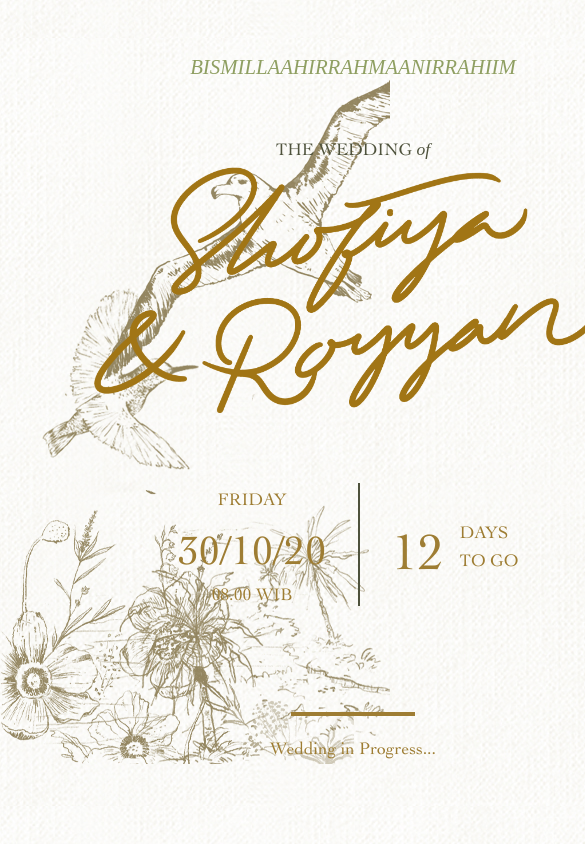
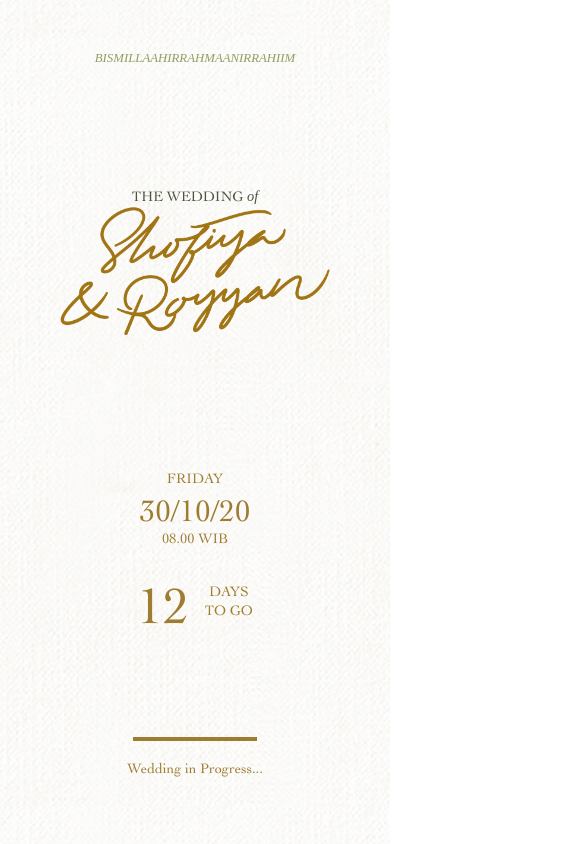
Before and after one commit to royyandzakiy/shofiyaroyyan, a plain HTML site: page index.html in a window 390 px wide. Shown: the top 844 px of the page, 585 px wide, since content can reach past the window. Drawn offline with Linux system fonts and the light colour scheme.

Commit message:
changed margins

```diff
--- a/css/style.css
+++ b/css/style.css
@@ -25,7 +25,7 @@
 body {
   background-color: #F9F9F7;
   background:url(../img/Background_WebAsset.jpg) center center repeat;
-  min-height: 100vh;
+  /* min-height: 100vh; */
   line-height: 1.6;
   color: var(--primary-color);
 }
@@ -40,22 +40,6 @@ div {
   /* border: 1px solid red; */
 }
 
-  div.line-v {
-    border-right: 2px solid var(--secondary-color);
-  }
-
-  div.line-h:before {
-    content: "";
-    display: block;
-    width: 120px;
-    border: 2px solid var(--primary-color);
-    margin: 1em auto;
-  }
-
-  /* main:hover div.line-h:before {
-    width: 50px;
-  } */
-
   .horizontal {
     display: inline-flex;
     flex-direction: row;
@@ -63,12 +47,11 @@ div {
   }
 
   .container {
-    max-width: 700px;
     padding: 0 2rem;
     margin: auto;
     text-align: center;
     display: flex;
-    flex-flow: column wrap;
+    flex-flow: column;
     justify-content: center;
   }
 
@@ -78,16 +61,21 @@ header {
 
 main {
   /* border: 1px solid green; */
+  height: 100vh;
   max-width: 700px;
   max-height: 900px;
   display: flex;
-  flex-flow: column wrap;
+  flex-flow: column;
+  justify-content: space-around;
 }
 
 section {
   /* border: 1px solid purple; */
   display: flex;
-  flex-direction: column;
+  flex-flow: column;
+  margin: auto;
+  text-align: center;
+  justify-content: center;
 }
 
 section#a {
@@ -98,9 +86,24 @@ section#b {
   margin-top: 50px;
 }
 
+  section#b img.image-hero {
+    max-height: 250px;
+    height: auto;
+    width: auto;
+  }
+
 section#c {
   margin-top: 4em;
+  display: inline-flex;
+  flex-direction: row;
+  justify-content: center;
+  align-items: inherit;
 }
+
+  section#c #separator {
+    width: 0px;
+    border: 1px solid var(--secondary-color);
+  }
 
   #time div.container {
     min-width: 200px;
@@ -142,6 +145,18 @@ section#c {
 section#d {
   margin-top: 90px;
 }
+
+  section#d #separator:before {
+    content: "";
+    display: block;
+    width: 120px;
+    border: 2px solid var(--primary-color);
+    margin: 1em auto;
+  }
+
+  /* main:hover section#d #separator:before {
+    width: 50px;
+  } */
 
   section#d p.change-text span {
     content:'Wedding in Progress...'
@@ -236,7 +251,68 @@ section#d {
 
 }
 
-@media screen and (max-width: 479px) {
+@media screen and (max-width: 400px) {
 /* start of phone styles */
+  body {
+    line-height: 1.3;
+  }
 
+  h2 {
+
+  }
+
+  h3 {
+    font-size: 1.5em;
+  }
+
+  h4 {
+    font-size: 0.8em;
+  }
+
+  p {
+    font-size: 0.9em;
+  }
+
+  main {
+    min-height: 640px;
+  }
+
+  img.image-side {
+    display: none;
+  }
+
+  section#b {
+    /* display: none; */
+  }
+
+    section#b img.image-hero {
+      /* display: none; */
+      max-height: 250px;
+      height: auto;
+      width: 300px;
+    }
+
+  section#c {
+    align-items: center;
+  }
+
+    section#c #separator {
+      display: none;
+      margin: 25px;
+      width: 100px;
+    }
+
+    section #countdown {
+      margin-top: 20px;
+    }
+
+  section#c {
+    flex-direction: column;
+    justify-content: center;
+  }
+
+
+  section#d {
+    margin-top: 20px;
+  }
 }
--- a/index.html
+++ b/index.html
@@ -7,34 +7,31 @@
     <title>SRW | Shofiya and Royyan's Wedding</title>
 </head>
 <body>
-  <main class="container">
-    <img id="hummingbird-flower" src="img/Left_WebAsset.png" alt=""/>
-    <img id="albatross-beach" src="img/Right_WebAsset.png" alt=""/>
+  <main>
+    <img class="image-side" id="hummingbird-flower" src="img/Left_WebAsset.png" alt=""/>
+    <img class="image-side" id="albatross-beach" src="img/Right_WebAsset.png" alt=""/>
 
-    <section id="a" class="container">
-      <div class="container">
+    <section id="a">
       <h4 class="third-color italic">BISMILLAAHIRRAHMAANIRRAHIIM</h4>
-      </div>
     </section>
 
-    <section id="b" class="container">
+    <section id="b">
       <div class="container horizontal">
         <p class="secondary-color">THE WEDDING <span class="secondary-color italic">of</span></p>
       </div>
 
-      <div class="logo">
-        <img src="img/ShofiRoyyan_WebAsset_2.png" height=250 />
+      <div class="container">
+        <img class="image-hero" src="img/ShofiRoyyan_WebAsset_2.png" >
       </div>
     </section>
 
-    <section id="c" class="container">
-      <div id="time" class="horizontal">
+    <section id="c">
       <div id="dates" class="container">
         <div><p>FRIDAY</p></div>
         <div id="dates-date"><h3>30/10/20</h3></div>
         <div><p>08.00 WIB</p></div>
       </div>
-        <div class="line-v"></div>
+      <div id="separator" class="line-v"></div>
       <div id="countdown" class="container horizontal">
         <div id="countdown-day" ><h2>12</h2></div>
         <div>
@@ -42,11 +39,10 @@
           <div><p>TO GO</p></div>
         </div>
       </div>
-      </div>
     </section>
 
-    <section id="d" class="container">
-        <div class="line-h"></div>
+    <section id="d">
+        <div id="separator"></div>
         <p class="change-text"><span>Wedding in Progress...</span></p>
     </section>
   </main>
```
Lines whose indentation alone changed are shown as unchanged.
